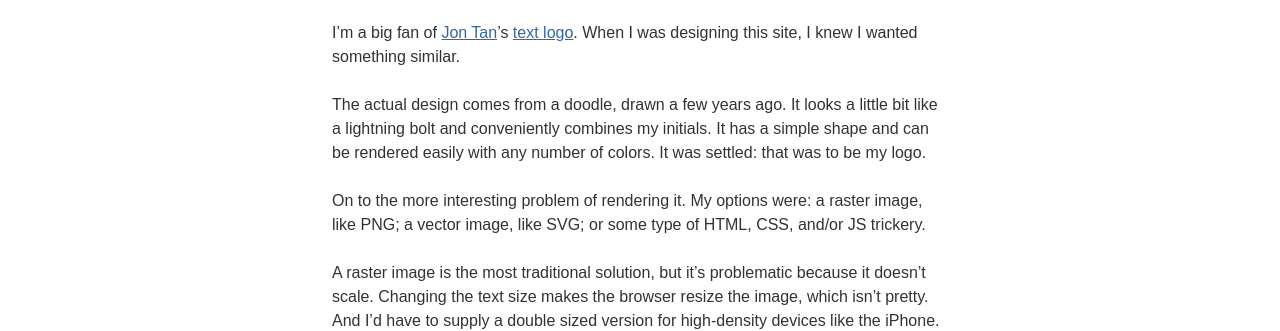
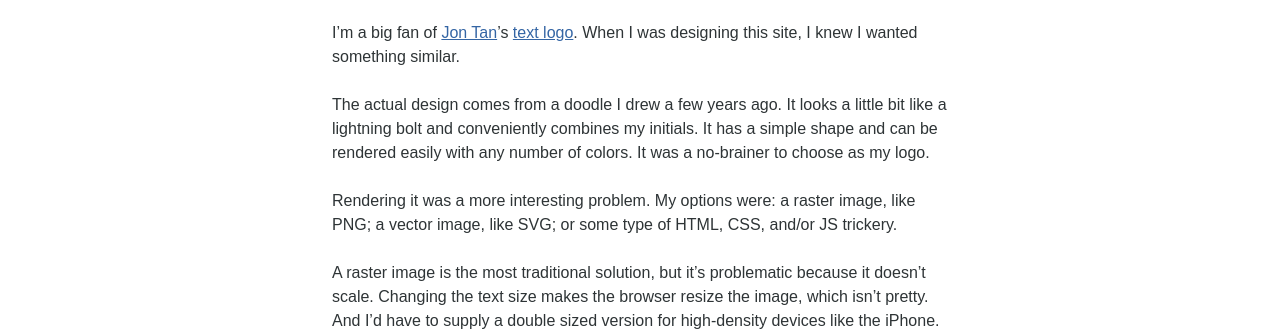
Before and after one commit to tfausak/tfausak.github.io, a Jekyll site: the page built from _posts/2011-10-29-how-i-built-my-logo-with-css.md, in a window 1280 px wide. Shown: the part 148-479 px from the top of the page. Built offline with Jekyll 4.4.1, drawn with Linux system fonts in a browser that asks for light colours.

Commit message:
Proof read logo post.

```diff
--- a/_posts/2011-10-29-how-i-built-my-logo-with-css.md
+++ b/_posts/2011-10-29-how-i-built-my-logo-with-css.md
@@ -6,14 +6,14 @@ title: How I Built My Logo with CSS
 I'm a big fan of [Jon Tan][1]'s [text logo][2]. When I was designing
 this site, I knew I wanted something similar.
 
-The actual design comes from a doodle, drawn a few years ago. It
+The actual design comes from a doodle I drew a few years ago. It
 looks a little bit like a lightning bolt and conveniently combines
 my initials. It has a simple shape and can be rendered easily with
-any number of colors. It was settled: that was to be my logo.
+any number of colors. It was a no-brainer to choose as my logo.
 
-On to the more interesting problem of rendering it. My options were:
-a raster image, like PNG; a vector image, like SVG; or some type
-of HTML, CSS, and/or JS trickery.
+Rendering it was a more interesting problem. My options were: a
+raster image, like PNG; a vector image, like SVG; or some type of
+HTML, CSS, and/or JS trickery.
 
 A raster image is the most traditional solution, but it's problematic
 because it doesn't scale. Changing the text size makes the browser
```
